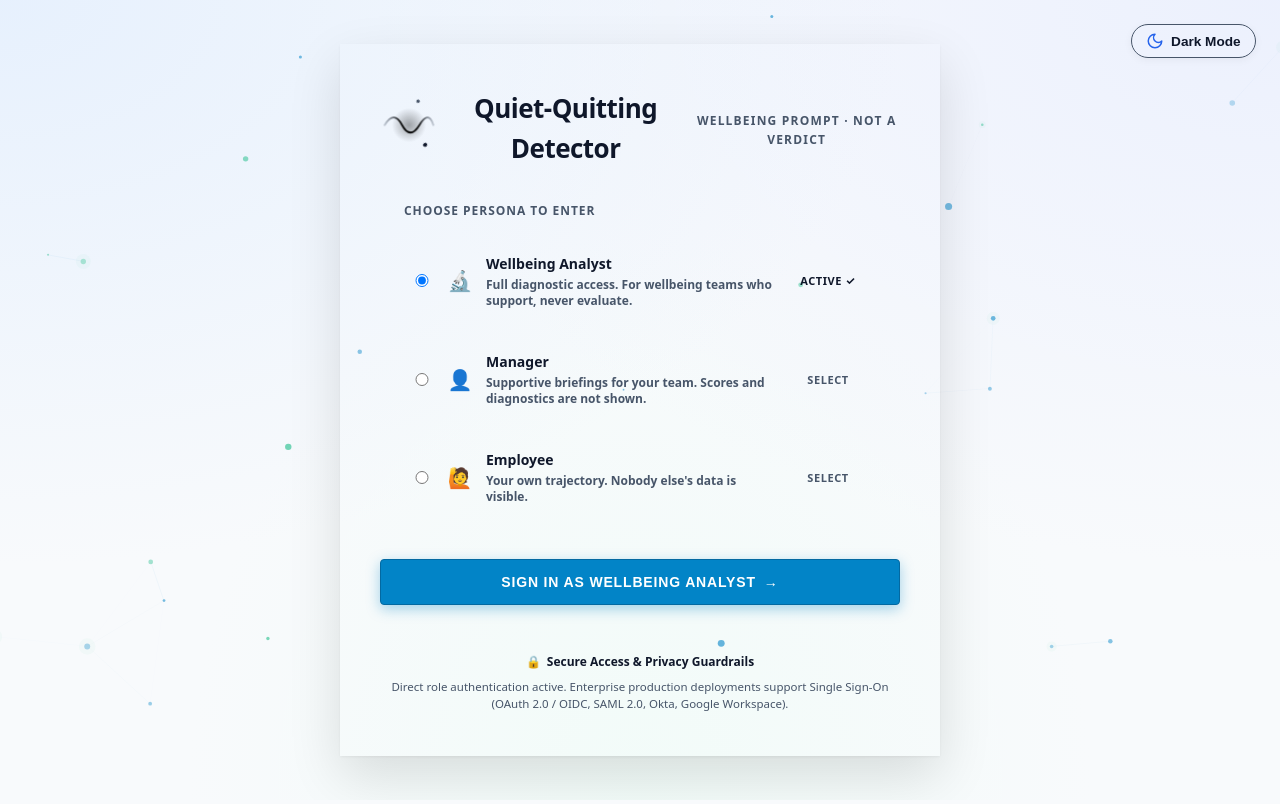
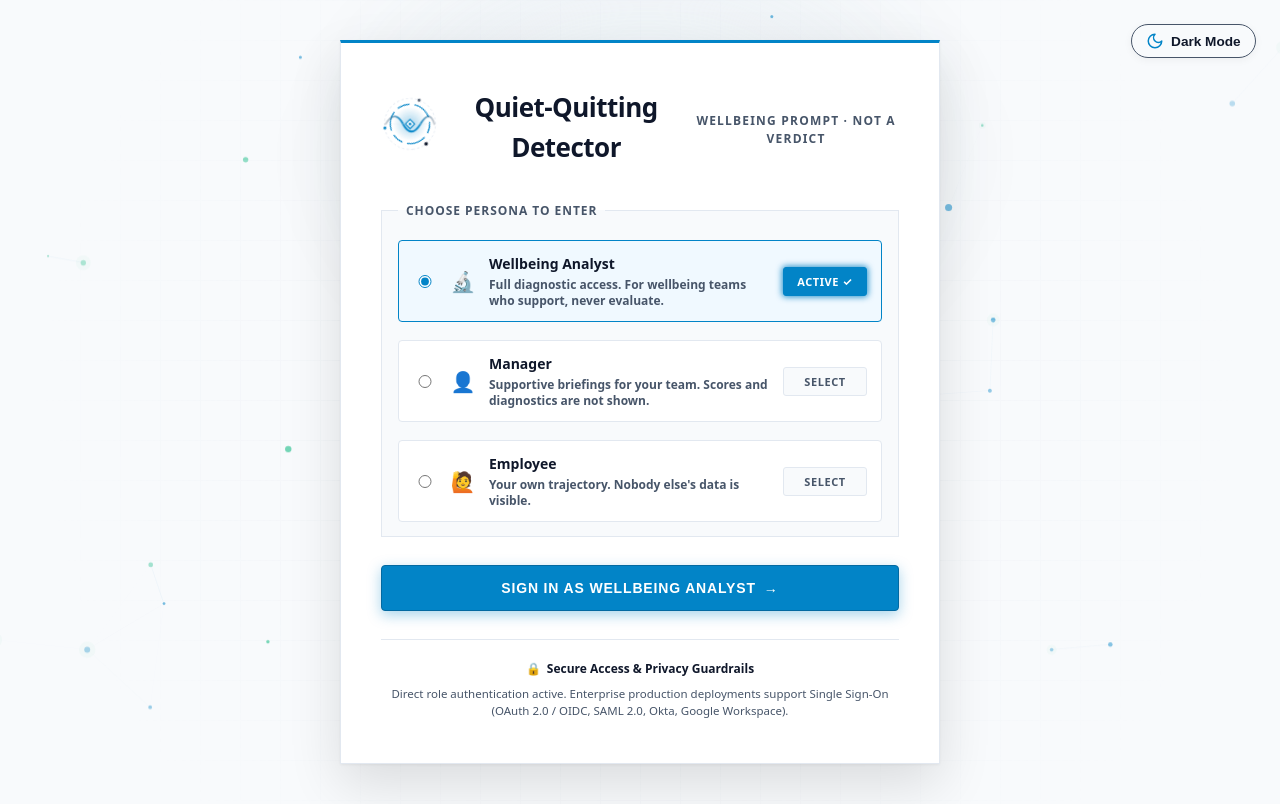
Before and after one commit to Athish2002/quiet-quitting-detector, a React (Vite) app in the folder frontend/: page / in a window 1280 px wide. Built offline with nearby package versions, Linux system fonts and the light colour scheme.

Commit message:
feat(ui): rework light mode theme tokens with Swiss Modernist high-contrast palette and polished card elevations

```diff
--- a/frontend/src/components/TelemetryConstellation.tsx
+++ b/frontend/src/components/TelemetryConstellation.tsx
@@ -17,7 +17,12 @@ export function TelemetryConstellation() {
   useEffect(() => {
     const canvas = canvasRef.current;
     if (!canvas) return;
-    const ctx = canvas.getContext("2d");
+    let ctx: CanvasRenderingContext2D | null = null;
+    try {
+      ctx = canvas.getContext ? canvas.getContext("2d") : null;
+    } catch {
+      return;
+    }
     if (!ctx) return;
 
     let animId: number;
--- a/frontend/src/styles.css
+++ b/frontend/src/styles.css
@@ -1,73 +1,97 @@
 /* Glassmorphism Theme System – Quiet-Quitting Detector */
 
 :root {
-  /* Light Mode Variables */
-  --bg-gradient: radial-gradient(at 0% 0%, rgba(219, 234, 254, 0.6) 0px, transparent 50%),
-                  radial-gradient(at 100% 0%, rgba(224, 231, 255, 0.5) 0px, transparent 50%),
-                  radial-gradient(at 50% 100%, rgba(236, 253, 245, 0.5) 0px, transparent 50%),
+  /* Light Mode Master Palette (Modernist Swiss Standards) */
+  --paper: #f8fafc;
+  --surface: #ffffff;
+  --ink: #0f172a;
+  --muted: #475569;
+  --rule: #e2e8f0;
+  --accent: #0284c7;
+  --accent-bg: #f0f9ff;
+  --accent-hover: #0369a1;
+  --accent-active: #075985;
+
+  --healthy: #16a34a;
+  --healthy-bg: #f0fdf4;
+  --watch: #d97706;
+  --watch-bg: #fffbeb;
+  --at-risk: #ea580c;
+  --at-risk-bg: #fff7ed;
+  --exit: #dc2626;
+  --exit-bg: #fef2f2;
+
+  --bg-gradient: radial-gradient(at 0% 0%, rgba(2, 132, 199, 0.05) 0px, transparent 50%),
+                  radial-gradient(at 100% 0%, rgba(16, 185, 129, 0.04) 0px, transparent 50%),
                   #f8fafc;
   --bg: #f8fafc;
-  /* Glassmorphism variables removed */
-
-  --ink: #0f172a;
-  --muted: #475569;
+
   --line: rgba(203, 213, 225, 0.8);
 
-  --primary: #2563eb;
-  --primary-hover: #1d4ed8;
-  --primary-glow: rgba(37, 99, 235, 0.25);
-  --primary-gradient: linear-gradient(135deg, #2563eb, #1d4ed8);
-  /* Darker than --primary: this one lands on a pale tint as small bold text,
-     where #2563eb measured 4.33:1 -- just under AA. */
-  --brand-highlight: #1d4ed8;
+  --primary: #0284c7;
+  --primary-hover: #0369a1;
+  --primary-glow: rgba(2, 132, 199, 0.25);
+  --primary-gradient: linear-gradient(135deg, #0284c7, #0369a1);
+  --brand-highlight: #0369a1;
 
   --alert: #dc2626;
-  --alert-bg: rgba(254, 242, 242, 0.9);
+  --alert-bg: #fef2f2;
   --alert-border: rgba(248, 113, 113, 0.5);
 
-  --caveat-bg: rgba(254, 252, 232, 0.9);
+  --caveat-bg: #fffbeb;
   --caveat-border: rgba(234, 179, 8, 0.5);
   --caveat-ink: #854d0e;
 
   --ok: #166534;
-  --ok-bg: rgba(240, 253, 244, 0.9);
+  --ok-bg: #f0fdf4;
   --ok-border: rgba(74, 222, 128, 0.5);
 
-  /* "At Risk" sits between caveat and alert and needs its own pair, not a
-     hardcoded orange: the literal that was here stayed pale in dark mode. */
   --warn: #c2410c;
-  --warn-bg: rgba(254, 215, 170, 0.55);
+  --warn-bg: #fff7ed;
   --warn-border: rgba(249, 115, 22, 0.5);
 
-  /* Tints layered OVER the glass. Every one of these used to be a white
-     rgba(255,255,255,0.06), which is invisible on a light surface -- table
-     headers, row hover and nav hover all did nothing in light mode. */
-  --hover-tint: rgba(15, 23, 42, 0.05);
-  --surface-raised: rgba(15, 23, 42, 0.04);
-  --accent-tint: rgba(37, 99, 235, 0.12);
-  --accent-tint-border: rgba(37, 99, 235, 0.25);
+  --hover-tint: rgba(15, 23, 42, 0.04);
+  --surface-raised: rgba(15, 23, 42, 0.03);
+  --accent-tint: rgba(2, 132, 199, 0.1);
+  --accent-tint-border: rgba(2, 132, 199, 0.25);
 
   color-scheme: light;
 }
 
 [data-theme="dark"] {
-  /* Dark Mode Variables with High Contrast & Smooth Tones */
+  /* Dark Mode Master Palette (Modernist Swiss Standards) */
+  --paper: #0b0f19;
+  --surface: #111827;
+  --ink: #f8fafc;
+  --muted: #94a3b8;
+  --rule: #1e293b;
+  --accent: #38bdf8;
+  --accent-bg: #0c4a6e;
+  --accent-hover: #7dd3fc;
+  --accent-active: #bae6fd;
+
+  --healthy: #4ade80;
+  --healthy-bg: #14532d;
+  --watch: #fbbf24;
+  --watch-bg: #78350f;
+  --at-risk: #fb923c;
+  --at-risk-bg: #7c2d12;
+  --exit: #f87171;
+  --exit-bg: #7f1d1d;
+
   --bg-gradient: radial-gradient(at 0% 0%, rgba(30, 58, 138, 0.3) 0px, transparent 50%),
                   radial-gradient(at 100% 0%, rgba(88, 28, 135, 0.2) 0px, transparent 50%),
                   radial-gradient(at 50% 100%, rgba(13, 148, 136, 0.15) 0px, transparent 50%),
                   #0b0f19;
   --bg: #0b0f19;
-  /* Dark glass variables removed */
-
-  --ink: #f8fafc;
-  --muted: #cbd5e1; /* High contrast text for dark mode */
+
   --line: rgba(71, 85, 105, 0.65);
 
-  --primary: #3b82f6;
-  --primary-hover: #60a5fa;
-  --primary-glow: rgba(59, 130, 246, 0.35);
-  --primary-gradient: linear-gradient(135deg, #3b82f6, #2563eb);
-  --brand-highlight: #60a5fa;
+  --primary: #38bdf8;
+  --primary-hover: #7dd3fc;
+  --primary-glow: rgba(56, 189, 248, 0.35);
+  --primary-gradient: linear-gradient(135deg, #38bdf8, #0284c7);
+  --brand-highlight: #7dd3fc;
 
   --alert: #f87171;
   --alert-bg: rgba(127, 29, 29, 0.55);
@@ -87,8 +111,8 @@
 
   --hover-tint: rgba(255, 255, 255, 0.07);
   --surface-raised: rgba(255, 255, 255, 0.05);
-  --accent-tint: rgba(96, 165, 250, 0.16);
-  --accent-tint-border: rgba(96, 165, 250, 0.32);
+  --accent-tint: rgba(56, 189, 248, 0.16);
+  --accent-tint-border: rgba(56, 189, 248, 0.32);
 
   color-scheme: dark;
 }
```
